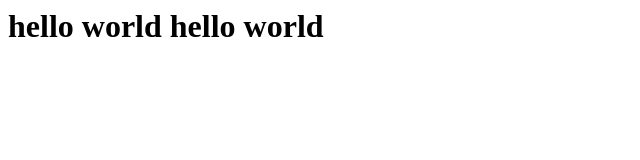
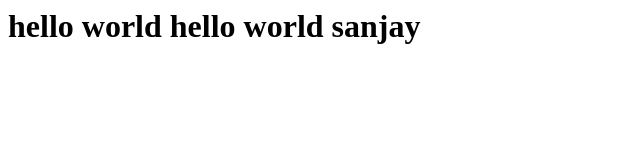
Before and after one commit to sanzaypraz/git, a plain HTML site: page index.html in a window 1280 px wide. Shown: the whole page, without its empty margins (0-640 px from the left). Drawn offline with Linux system fonts and the light colour scheme.

Commit message:
dafdasdsdffrdg

```diff
--- a/index.html
+++ b/index.html
@@ -1 +1 @@
-<h1>hello world hello world</h1>
+<h1>hello world hello world sanjay</h1>
```
